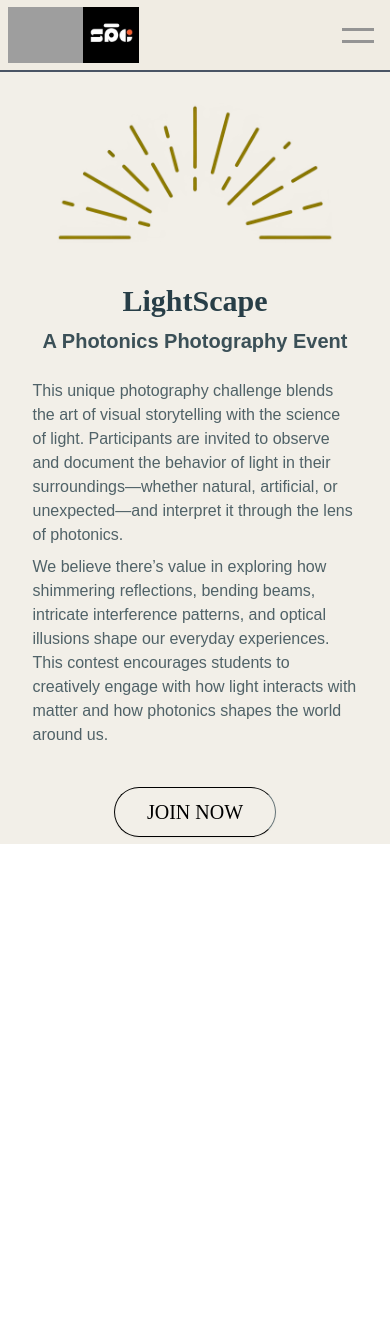
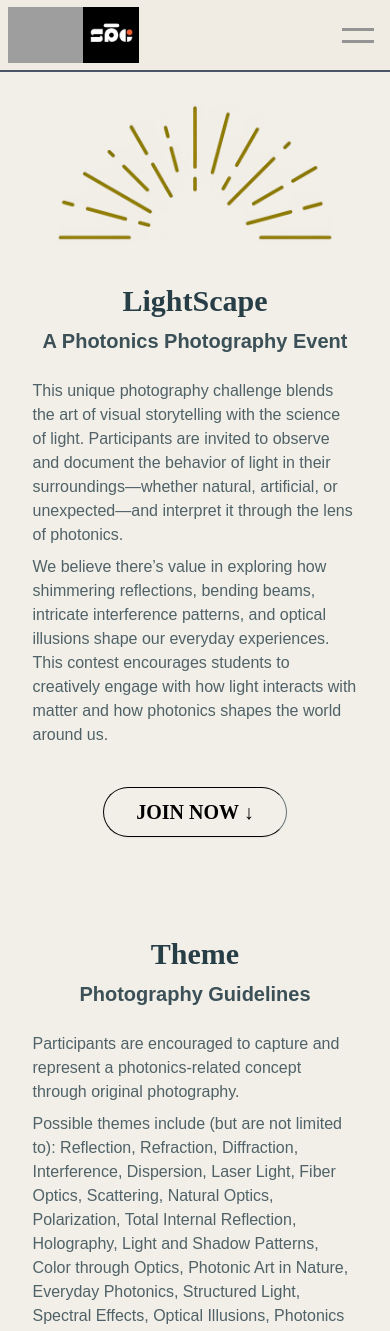
Before and after one commit to Navadeep-Reddy/LightScape_Photonics, a React (Vite) app in the folder client/: page / in a window 390 px wide. Shown: the top 1331 px of the page. Before the commit the page ends 844 px from the top, so only its background shows below. Built offline with nearby package versions, Linux system fonts and the light colour scheme; grey boxes are pictures that could not be loaded; a web font is replaced by a local one.

Commit message:
Rules & Theme Added

```diff
--- a/client/src/components/Hero.tsx
+++ b/client/src/components/Hero.tsx
@@ -3,7 +3,7 @@ import { Button } from "./ui/button";
 
 export default function Hero() {
     return (
-        <div className="min-h-screen pt-24 bg-cream flex flex-col lg:flex-row  items-center justify-center">
+        <div className="min-h-screen pt-24  flex flex-col lg:flex-row  items-center justify-center">
             <div className="lg:basis-1/2 flex justify-center">
                 <img
                     className=" mb-5 lg:mb-0 max-w-70 max-h-70 md:max lg:max-w-[650px] lg:max-h-[650px]"
@@ -37,8 +37,8 @@ export default function Hero() {
                     world around us.
                 </p>
                 <div className="lg:text-left">
-                    <Button className="fancy text-xl border  border-e-neutral/70 rounded-full px-8 py-6 lg:px-20 lg:py-8 hover:bg-white duration-200">
-                        JOIN NOW
+                    <Button className="fancy text-xl border font-semibold  border-e-neutral/70 rounded-full px-8 py-6 lg:px-20 lg:py-8 hover:bg-white duration-200">
+                        JOIN NOW ↓
                     </Button>
                 </div>
             </div>
--- /dev/null
+++ b/client/src/components/Participate.tsx
@@ -0,0 +1,73 @@
+import React from "react";
+import Prism from "../../src/assets/prism.jpeg";
+
+const ThemeSection = () => {
+    return (
+        <div className="min-h-screen pt-18 bg-cream flex flex-col lg:flex-row lg:max-w-5/6 lg:mx-auto items-center justify-center">
+            <div className="text-content text-center w-5/6 mx-auto mt-5 lg:basis-1/2 flex flex-col lg:px-10">
+                <div className="lg:text-left">
+                    <h1 className="fancy text-neutral font-bold text-3xl lg:text-7xl mb-2 ">
+                        Theme
+                    </h1>
+                    <h2 className="mb-6 lg:mb-10 text-xl lg:text-3xl font-semibold text-neutral/90 ">
+                        {" "}
+                        Photography Guidelines
+                    </h2>
+                </div>
+
+                <p className="text-neutral/80 mb-2 lg:mb-6 text-left lg:text-2xl">
+                    Participants are encouraged to capture and represent a
+                    photonics-related concept through original photography.
+                </p>
+
+                <p className="text-neutral/80 mb-2 lg:mb-6 text-left lg:text-xl">
+                    Possible themes include (but are not limited to):{" "}
+                    <span className="font-medium">
+                        Reflection, Refraction, Diffraction, Interference,
+                        Dispersion, Laser Light, Fiber Optics, Scattering,
+                        Natural Optics, Polarization, Total Internal Reflection,
+                        Holography, Light and Shadow Patterns, Color through
+                        Optics, Photonic Art in Nature, Everyday Photonics,
+                        Structured Light, Spectral Effects, Optical Illusions,
+                        Photonics in Technology.
+                    </span>
+                </p>
+
+                <p className="text-left text-neutral/80 mb-10 lg:mb-10 lg:text-2xl">
+                    Each photograph should aim to visualize a scientific
+                    principle of light while demonstrating creativity,
+                    observation, and conceptual clarity.
+                </p>
+
+                <div className="lg:basis-1/2 flex justify-center mb-5 lg:mb-0 lg:hidden">
+                    <img
+                        className="max-w-70 max-h-70 lg:max-w-[650px] lg:max-h-[650px] rounded-full object-cover"
+                        src={Prism}
+                        alt="Prism"
+                    />
+                </div>
+
+                <div className="lg:text-left">
+                    <a
+                        href="https://forms.gle/your-form-link"
+                        target="_blank"
+                        rel="noopener noreferrer"
+                        className="fancy text-xl border mb-5 border-neutral/70 rounded-full px-8 py-6 lg:px-20 lg:py-8 hover:bg-white duration-200 inline-block font-semibold"
+                    >
+                        SUBMIT YOUR ENTRY →
+                    </a>
+                </div>
+            </div>
+
+            <div className="lg:basis-1/2 lg:flex justify-center mb-5 lg:mb-0 hidden">
+                <img
+                    className="max-w-70 max-h-70 lg:max-w-[650px] lg:max-h-[650px] rounded-full object-cover"
+                    src={Prism}
+                    alt="Prism"
+                />
+            </div>
+        </div>
+    );
+};
+
+export default ThemeSection;
--- a/client/src/pages/HomePage.tsx
+++ b/client/src/pages/HomePage.tsx
@@ -1,8 +1,11 @@
 import Hero from "@/components/Hero";
+import Participate from "@/components/Participate";
 
 export default function HomePage() {
-  return <div className="">
-    <Hero />
-
-  </div>;
+    return (
+        <div className="bg-cream">
+            <Hero />
+            <Participate />
+        </div>
+    );
 }
```
Also changed, not shown: client/src/assets/prism.jpeg (added).
